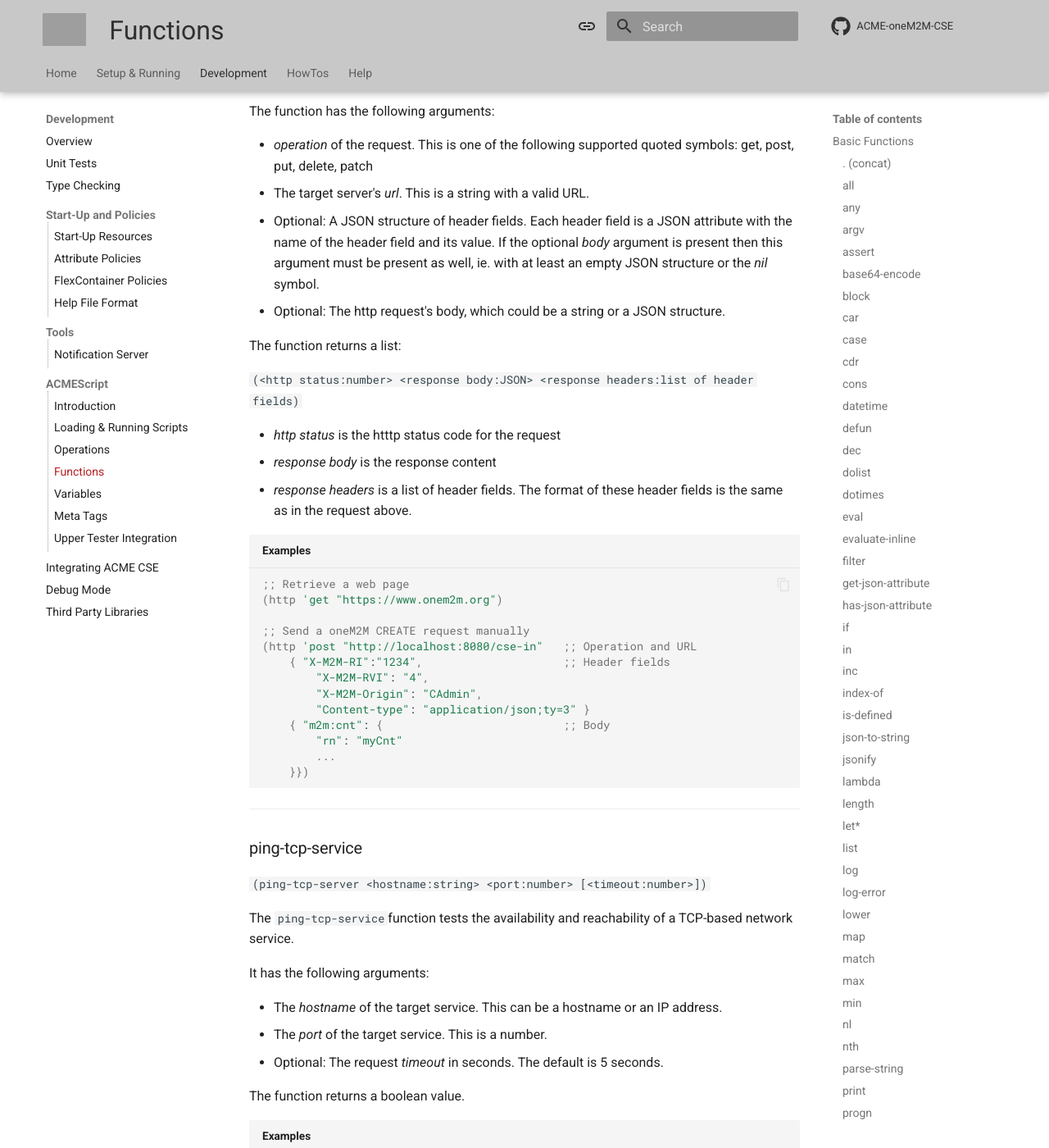
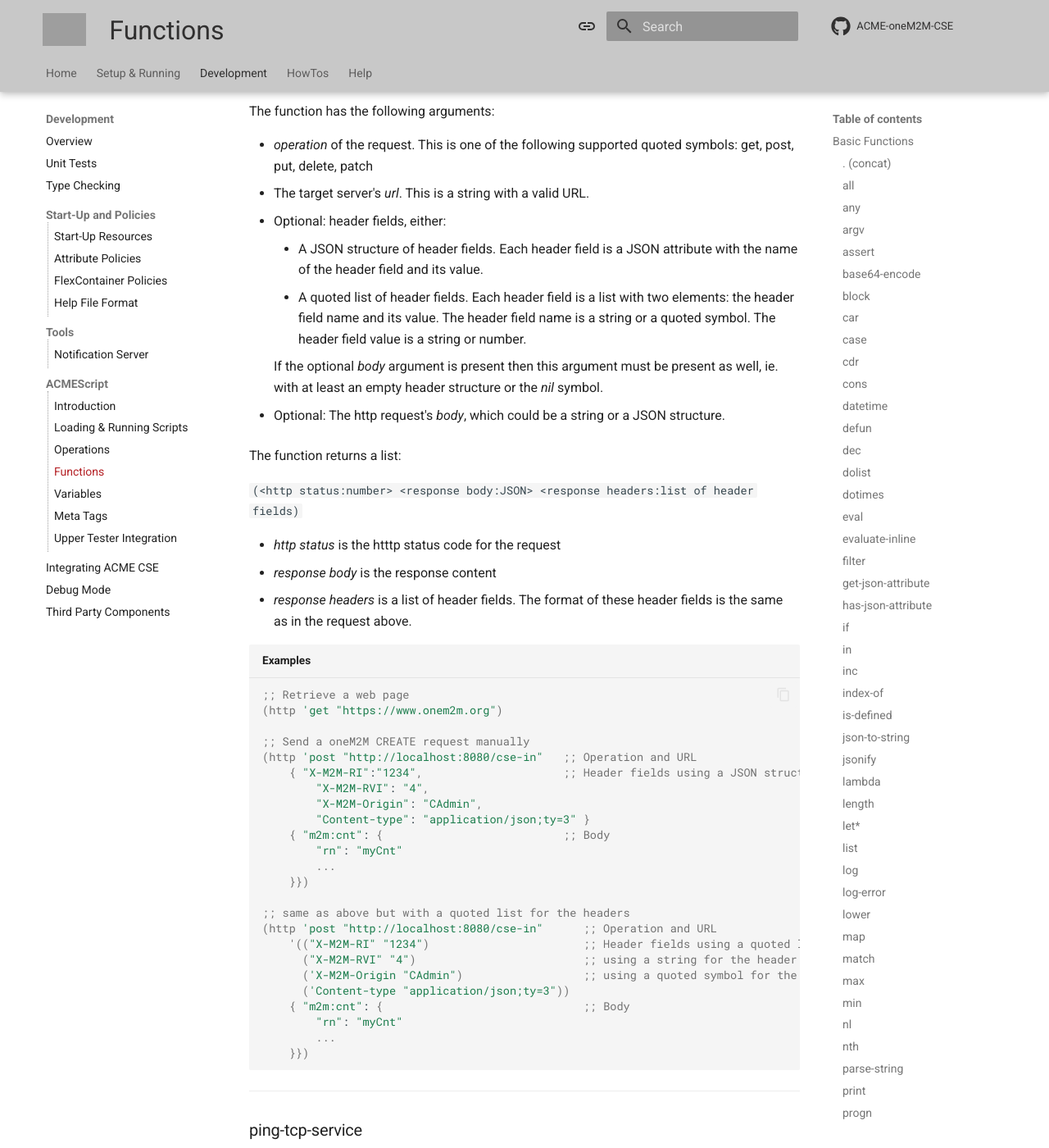
Before and after one commit to ankraft/ACME-oneM2M-CSE-mkdocs, an MkDocs documentation site: the page built from docs/development/ACMEScript-functions.md, in a window 1280 px wide and 1400 px high, scrolled down 48386 px. Shown: the whole window at 82% size. Built offline with MkDocs 1.6.1 and Material for MkDocs 9.7.7, drawn with Linux system fonts in a browser that asks for light colours; comment, search, counter and statistics services are not loaded; grey boxes are pictures that could not be loaded.

Commit message:
Updated "http" function

````diff
--- a/docs/development/ACMEScript-functions.md
+++ b/docs/development/ACMEScript-functions.md
@@ -1879,7 +1879,7 @@ The `tui-visual-bell` function shortly flashes the script's entry in the scripts
 
 ### http
 
-`(http <operation:quoted symbol> <url:string> [<headers:JSON or nil>] [<body:string or JSON>])`
+`(http <operation:quoted symbol> <url:string> [<headers:JSON | quoted list | nil>] [<body:string | JSON | nil >])`
 
 The `http` function sends an http request to an http server.
 
@@ -1887,8 +1887,13 @@ The function has the following arguments:
 
 - *operation* of the request. This is one of the following supported quoted symbols: get, post, put, delete, patch
 - The target server's *url*. This is a string with a valid URL.
-- Optional: A JSON structure of header fields. Each header field is a JSON attribute with the name of the header field and its value. If the optional *body* argument is present then this argument must be present as well, ie. with at least an empty JSON structure or the *nil* symbol.
-- Optional: The http request's body, which could be a string or a JSON structure.
+- Optional: header fields, either:
+	- A JSON structure of header fields. Each header field is a JSON attribute with the name of the header field and its value.
+	- A quoted list of header fields. Each header field is a list with two elements: the header field name and its value. The header field name is a string or a quoted symbol. The header field value is a string or number.
+
+	If the optional *body* argument is present then this argument must be present as well, ie. with at least an empty header structure or the *nil* symbol.
+
+- Optional: The http request's *body*, which could be a string or a JSON structure.
 
 The function returns a list:
 
@@ -1904,7 +1909,7 @@ The function returns a list:
 
 ;; Send a oneM2M CREATE request manually
 (http 'post "http://localhost:8080/cse-in"   ;; Operation and URL
-	{ "X-M2M-RI":"1234",                     ;; Header fields
+	{ "X-M2M-RI":"1234",                     ;; Header fields using a JSON structure
 		"X-M2M-RVI": "4",
 		"X-M2M-Origin": "CAdmin",
 		"Content-type": "application/json;ty=3" }
@@ -1912,6 +1917,17 @@ The function returns a list:
 		"rn": "myCnt"
 		...
 	}})
+
+;; same as above but with a quoted list for the headers
+(http 'post "http://localhost:8080/cse-in"      ;; Operation and URL
+	'(("X-M2M-RI" "1234")                       ;; Header fields using a quoted list
+	  ("X-M2M-RVI" "4")                         ;; using a string for the header field name
+	  ('X-M2M-Origin "CAdmin")                  ;; using a quoted symbol for the header field name
+	  ('Content-type "application/json;ty=3"))
+	{ "m2m:cnt": {                              ;; Body
+		"rn": "myCnt"
+		...
+	}})
 ```
 
 ---
--- a/mkdocs.yml
+++ b/mkdocs.yml
@@ -178,7 +178,7 @@ nav:
         - 'Upper Tester Integration': 'development/ACMEScript-uppertester.md'
       - 'Integrating ACME CSE': 'development/Integrating_ACME.md'
       - 'Debug Mode': 'development/DebugMode.md'
-      - 'Third Party Libraries': 'development/ThirdPartyLibraries.md'
+      - 'Third Party Components': 'development/ThirdPartyLibraries.md'
   - 'HowTos':
       - 'Overview': 'howtos/HowTos.md'
       - 'Docker': 'howtos/Docker.md'
````
